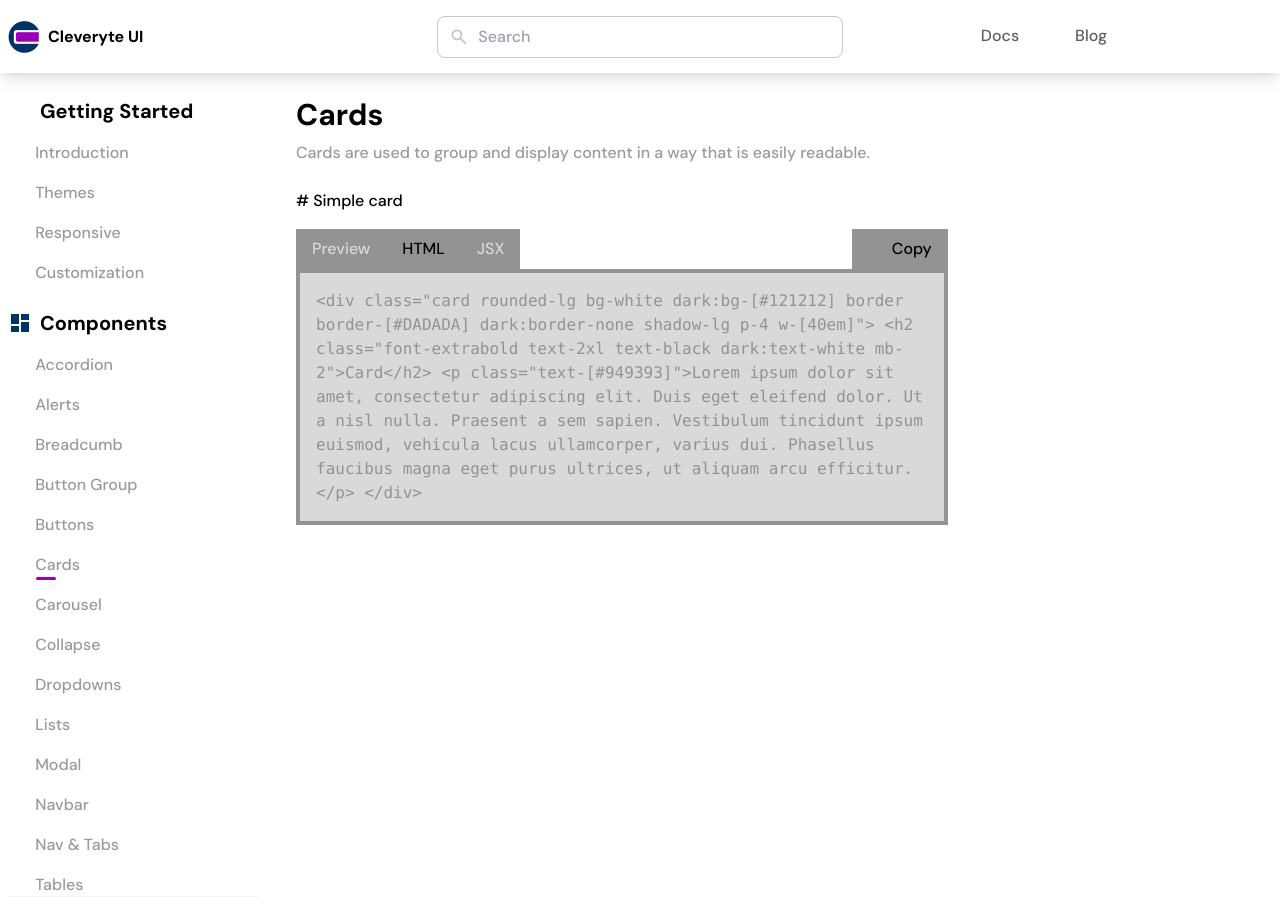
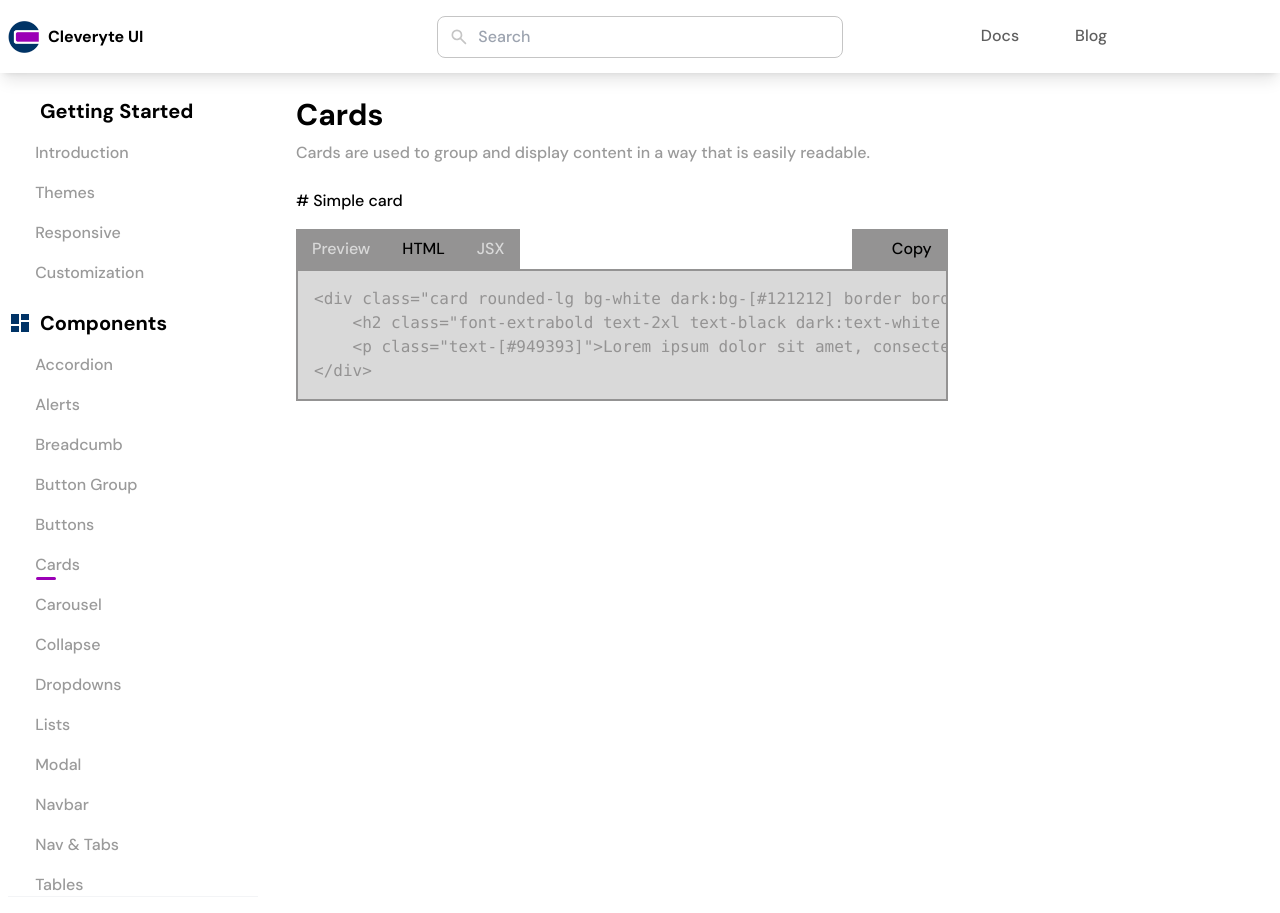
Before and after one commit to Cleveryte/cleveryte-ui, a React (Vite) app: page /cards in a window 1280 px wide. Both pictures are taken after a click on the button "HTML". Built offline with nearby package versions, Linux system fonts and the light colour scheme; some icons are missing.

Commit message:
new custom code block added

```diff
--- /dev/null
+++ b/src/code/CardsCode.json
@@ -0,0 +1,7 @@
+{
+    "simple_card": {
+      "htmlPreview": "<div class=\"card rounded-lg bg-white dark:bg-[#121212] border border-[#DADADA] dark:border-none shadow-lg p-4 w-[40em]\"><h2 class=\"font-extrabold text-2xl text-black dark:text-white mb-2\">Card</h2> <p class=\"text-[#949393]\">Lorem ipsum dolor sit amet, consectetur adipiscing elit. Duis eget eleifend dolor. Ut a nisl nulla. Praesent a sem sapien. Vestibulum tincidunt ipsum euismod, vehicula lacus ullamcorper, varius dui. Phasellus faucibus magna eget purus ultrices, ut aliquam arcu efficitur.</p> </div>",
+      "htmlFormatted": "<div class=\"card rounded-lg bg-white dark:bg-[#121212] border border-[#DADADA] dark:border-none shadow-lg p-4 w-[40em]\">\n\t<h2 class=\"font-extrabold text-2xl text-black dark:text-white mb-2\">Card</h2>\n\t<p class=\"text-[#949393]\">Lorem ipsum dolor sit amet, consectetur adipiscing elit...</p>\n</div>",
+      "jsxFormatted": "<div className=\"card rounded-lg bg-white dark:bg-[#121212] border border-[#DADADA] dark:border-none shadow-lg p-4 w-[40em]\">\n\t<h2 className=\"font-extrabold text-2xl text-black dark:text-white mb-2\">Card</h2>\n\t<p className=\"text-[#949393]\">Lorem ipsum dolor sit amet, consectetur adipiscing elit...</p>\n</div>"
+    }
+  }
--- a/src/components/CustomCodeBlock.jsx
+++ b/src/components/CustomCodeBlock.jsx
@@ -1,7 +1,7 @@
 import { useState } from "react";
 import { Icon } from '@iconify/react';
 
-export default function CustomCodeBlock({ htmlCode, jsxCode }) {
+export default function CustomCodeBlock({ htmlPreview, htmlFormatted, jsxFormatted }) {
 
     let preview = "Preview";
     let html = "Html";
@@ -36,18 +36,18 @@ export default function CustomCodeBlock({ htmlCode, jsxCode }) {
                 </button>
             </div>
 
-            <div className={`code-block w-full md:w-3/4 p-4 border-4 border-[#949393] dark:border-[#121212]
+            <div className={`code-block w-full md:w-3/4 p-4 border-2 border-[#949393] dark:border-[#121212] overflow-auto
                 ${currentTab === preview ? "" : "bg-[#D9D9D9] dark:bg-[#1E1E1E]" } `}>
-                <div className={`${currentTab === preview ? "" : "hidden" }`} dangerouslySetInnerHTML={{ __html: htmlCode }}>
+                <div className={`${currentTab === preview ? "" : "hidden" }`} dangerouslySetInnerHTML={{ __html: htmlPreview }}>
                 </div>
 
-                <code className={`text-[#949393] ${currentTab === html ? "" : "hidden" }`}>
-                    {htmlCode}
-                </code>
+                <pre className={`text-[#949393] ${currentTab === html ? "" : "hidden" }`}>
+                    {htmlFormatted}
+                </pre>
 
-                <code className={`text-[#949393] ${currentTab === jsx ? "" : "hidden" }`}>
-                    {jsxCode}
-                </code>
+                <pre className={`text-[#949393] ${currentTab === jsx ? "" : "hidden" }`}>
+                    {jsxFormatted}
+                </pre>
             </div>
 
 
--- a/src/views/Docs/Components/Cards.jsx
+++ b/src/views/Docs/Components/Cards.jsx
@@ -1,16 +1,8 @@
 import SideBar from '../../../components/SideBar'
 import CustomCodeBlock from '../../../components/CustomCodeBlock'
+import CardsCode from '../../../code/CardsCode.json'
 
 export default function Cards() {
-
-  const htmlCode = `<div class="card rounded-lg bg-white dark:bg-[#121212] border border-[#DADADA] dark:border-none shadow-lg p-4 w-[40em]">
-                      <h2 class="font-extrabold text-2xl text-black dark:text-white mb-2">Card</h2>
-                      <p class="text-[#949393]">Lorem ipsum dolor sit amet, consectetur adipiscing elit. Duis eget eleifend dolor. Ut a nisl nulla. Praesent a sem sapien. Vestibulum tincidunt ipsum euismod, vehicula lacus ullamcorper, varius dui. Phasellus faucibus magna eget purus ultrices, ut aliquam arcu efficitur.</p>
-                    </div>`
-  const jsxCode = `<div className="card rounded-lg bg-white dark:bg-[#121212] shadow-lg p-4 w-[40em]">
-                    <h2 className="font-extrabold text-2xl text-black dark:text-white mb-2">Card</h2>
-                    <p className="text-[#949393]">Lorem ipsum dolor sit amet, consectetur adipiscing elit. Duis eget eleifend dolor. Ut a nisl nulla. Praesent a sem sapien. Vestibulum tincidunt ipsum euismod, vehicula lacus ullamcorper, varius dui. Phasellus faucibus magna eget purus ultrices, ut aliquam arcu efficitur.</p>
-                  </div>`
 
   return (
     <div className='container px-2 py-4'>
@@ -21,10 +13,11 @@ export default function Cards() {
                 <p className="text-[#9A9A9A] mb-6">Cards are used to group and display content in a way that is easily readable.</p>
 
                 <h3 className="mb-4"># Simple card</h3>
-                <CustomCodeBlock htmlCode={htmlCode} jsxCode={jsxCode} />
-
-
-
+                <CustomCodeBlock
+                  htmlPreview={CardsCode.simple_card.htmlPreview}
+                  htmlFormatted={CardsCode.simple_card.htmlFormatted}
+                  jsxFormatted={CardsCode.simple_card.jsxFormatted}
+                />
 
             </div>
         </div>
```
